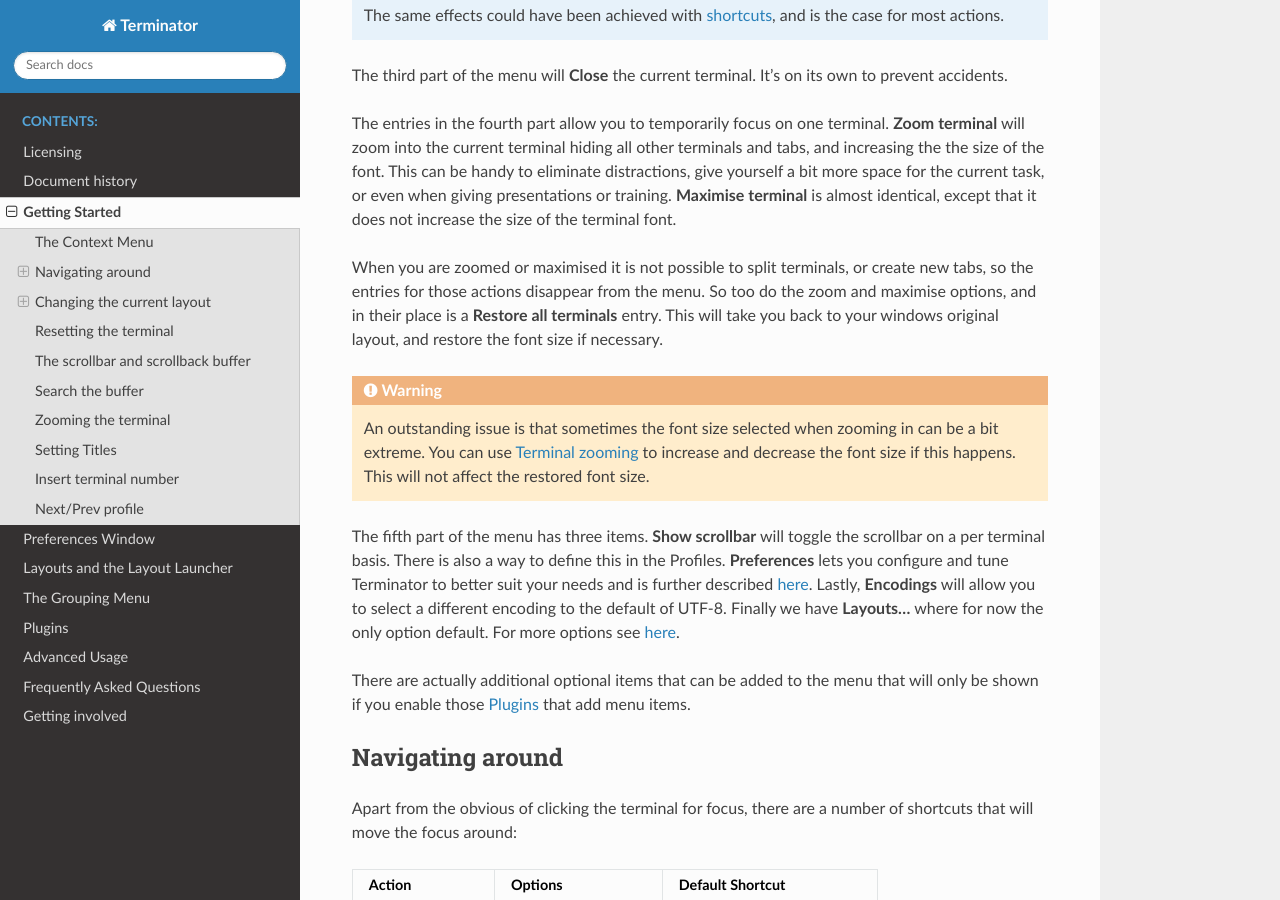
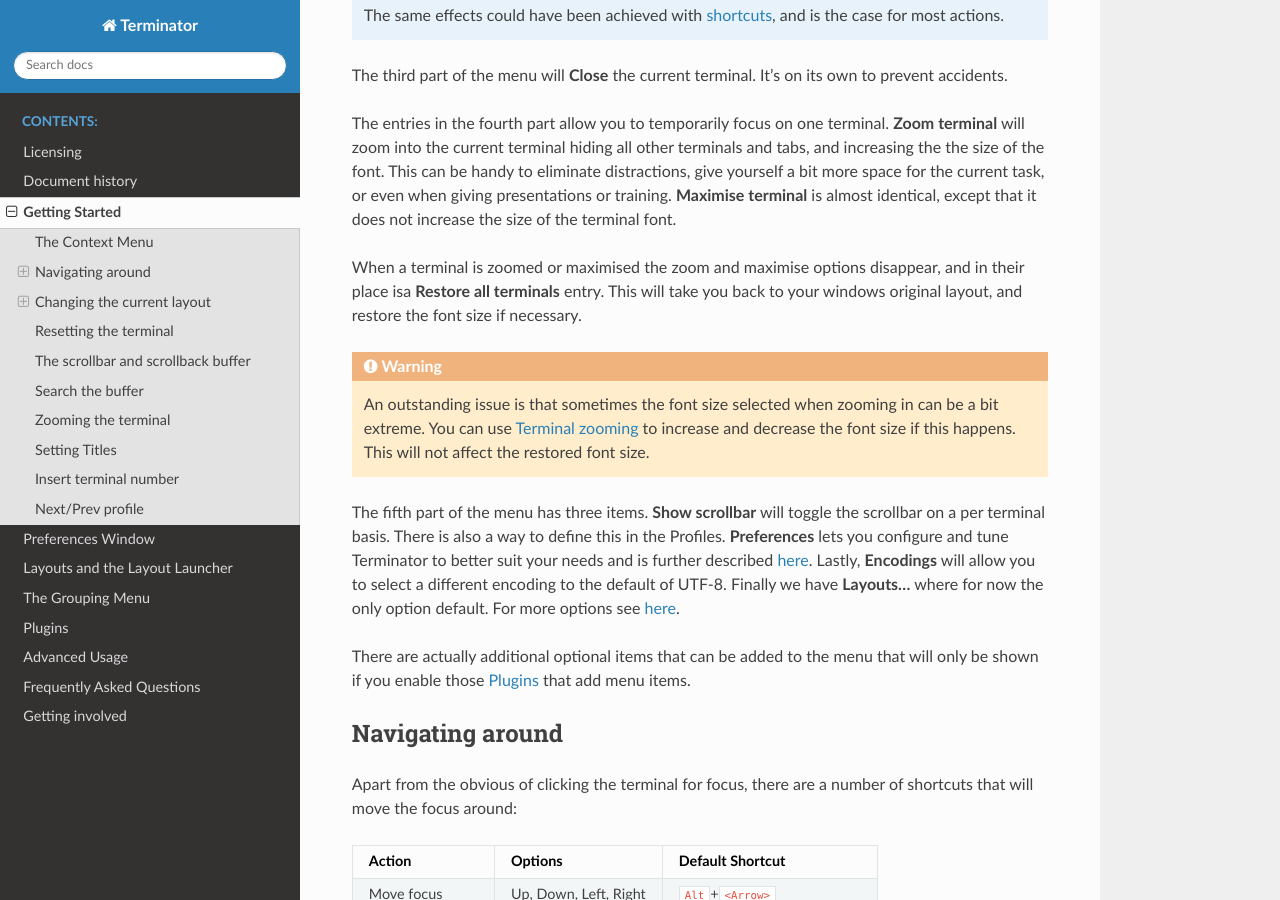
Before and after one commit to gnome-terminator/docs, a Sphinx documentation site: the page built from source/gettingstarted.rst, in a window 1280 px wide and 900 px high, scrolled down 3185 px. Built offline with Sphinx 7.4.7 and the Read the Docs theme 3.1.0, drawn with Linux system fonts in a browser that asks for light colours.

Commit message:
Fix docs for maximise after PR #553

```diff
--- a/source/gettingstarted.rst
+++ b/source/gettingstarted.rst
@@ -121,11 +121,9 @@
 terminal** is almost identical, except that it does not increase the size of
 the terminal font.
 
-When you are zoomed or maximised it is not possible to split terminals,
-or create new tabs, so the entries for those actions disappear from
-the menu. So too do the zoom and maximise options, and in their place is
-a **Restore all terminals** entry. This will take you back to your windows
-original layout, and restore the font size if necessary.
+When a terminal is zoomed or maximised the zoom and maximise options disappear,
+and in their place isa **Restore all terminals** entry. This will take you back
+to your windows original layout, and restore the font size if necessary.
 
 .. warning:: An outstanding issue is that sometimes the font size
              selected when zooming in can be a bit extreme. You can use
```
